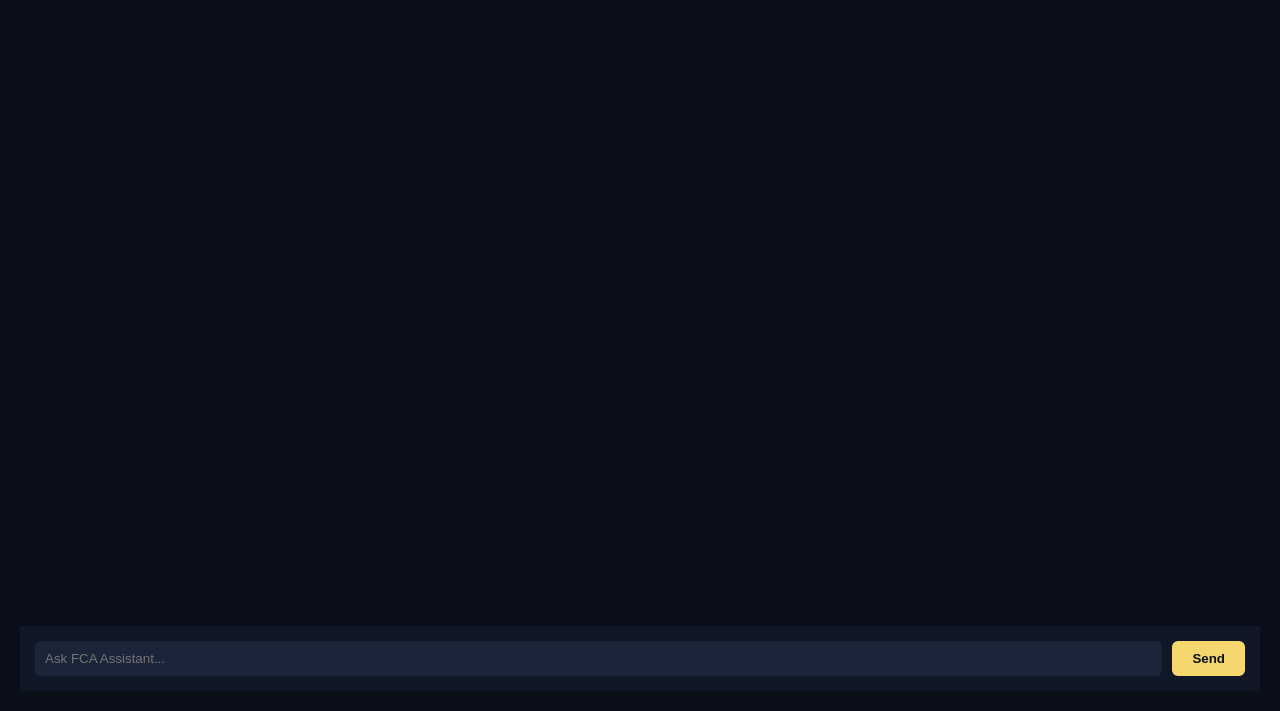
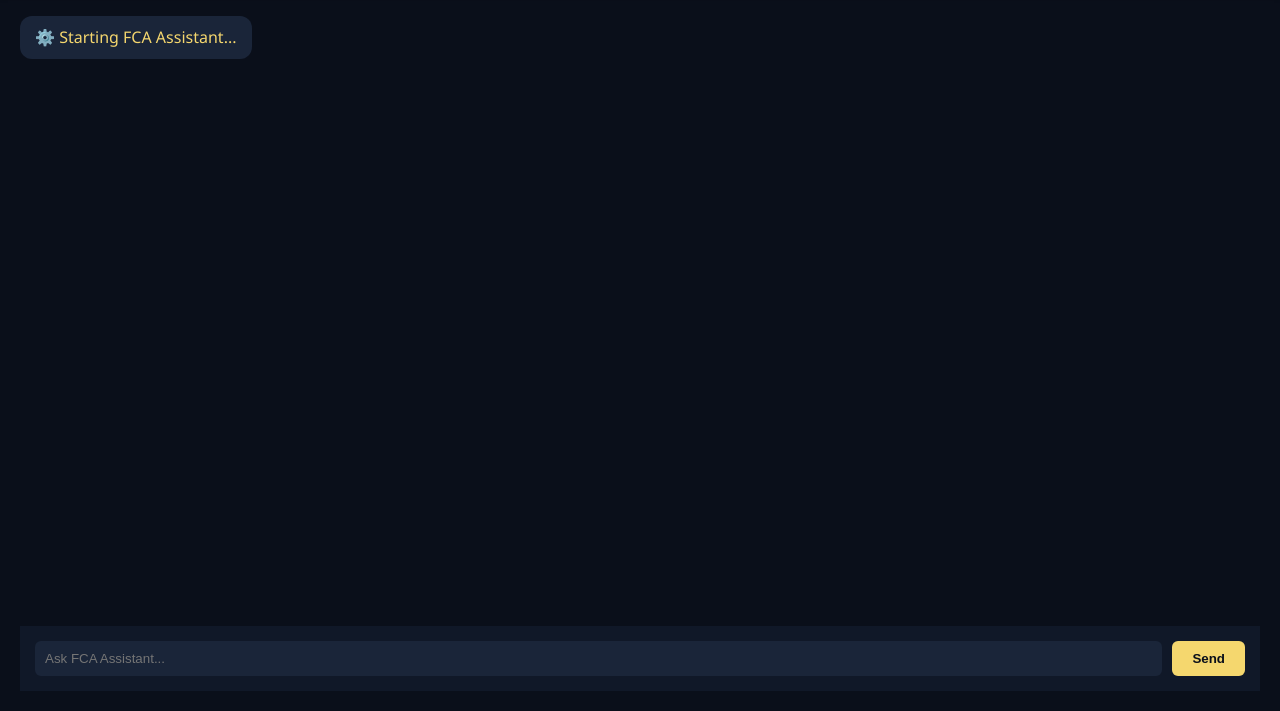
Before and after one commit to Mtelab/FCA_AI_Knowledge_Base, a website: page public/index.html in a window 1280 px wide. Shown: the part 89-800 px from the top of the page. Drawn offline with Linux system fonts and the light colour scheme.

Commit message:
Update index.html

```diff
--- a/public/index.html
+++ b/public/index.html
@@ -13,6 +13,7 @@
   </header>
 
   <main class="chat-container">
+    <div id="loading" class="message bot">⚙️ Starting FCA Assistant...</div>
     <div id="chat-box" class="chat-box"></div>
     <div class="input-area">
       <input id="user-input" type="text" placeholder="Ask FCA Assistant..." />
```
